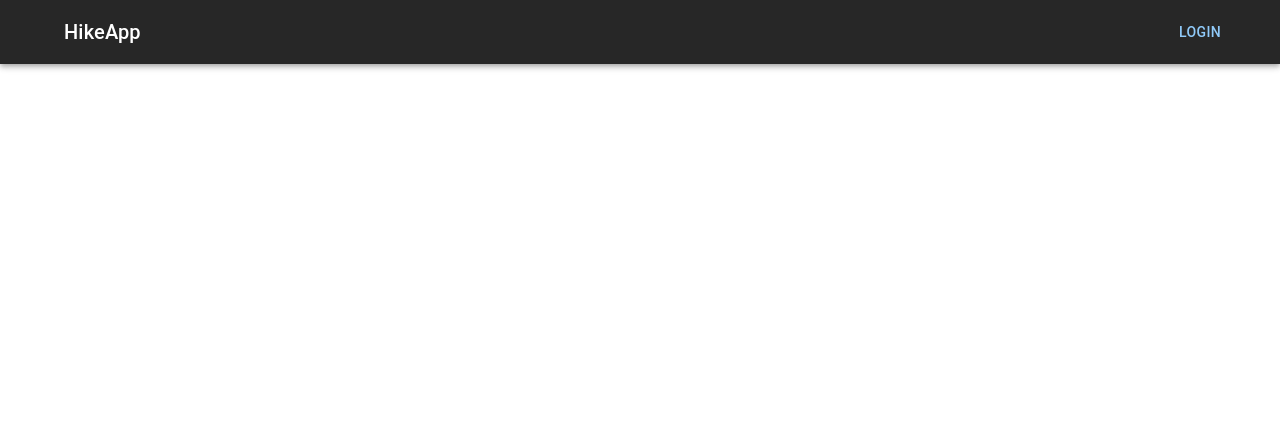
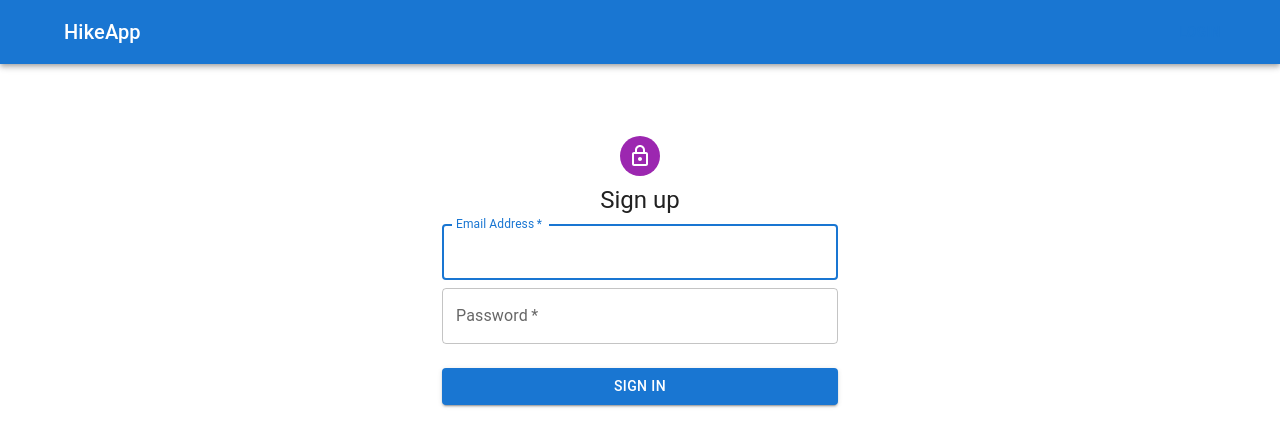
Before and after one commit to austinmprince/hike_app, a React (Create React App) app in the folder client/: page /signup in a window 1280 px wide. Shown: the top 446 px of the page. Built offline with nearby package versions, Linux system fonts and the light colour scheme.

Commit message:
adding sign up page

```diff
--- a/client/package.json
+++ b/client/package.json
@@ -5,7 +5,8 @@
   "dependencies": {
     "@emotion/react": "^11.10.5",
     "@emotion/styled": "^11.10.5",
-    "@mui/material": "^5.10.14",
+    "@mui/icons-material": "^5.11.0",
+    "@mui/material": "^5.11.0",
     "@testing-library/jest-dom": "^5.16.5",
     "@testing-library/react": "^13.4.0",
     "@testing-library/user-event": "^13.5.0",
--- a/client/public/index.html
+++ b/client/public/index.html
@@ -9,7 +9,7 @@
       name="description"
       content="Web site created using create-react-app"
     />
-    <link rel="apple-touch-icon" href="%PUBLIC_URL%/logo192.png" />
+    <link rel="apple-touch-icon" href="" />
     <!--
       manifest.json provides metadata used when your web app is installed on a
       user's mobile device or desktop. See https://developers.google.com/web/fundamentals/web-app-manifest/
@@ -24,7 +24,7 @@
       work correctly both with client-side routing and a non-root public URL.
       Learn how to configure a non-root public URL by running `npm run build`.
     -->
-    <title>React App</title>
+    <title>Hikeathon</title>
   </head>
   <body>
     <noscript>You need to enable JavaScript to run this app.</noscript>
--- a/client/src/App.js
+++ b/client/src/App.js
@@ -14,7 +14,7 @@ var testProps = { user: 'userName', isShowing: true };
 
 const theme = createTheme({
   palette: {
-    mode: "dark",
+    mode: "light",
   },
 });
 
--- a/client/src/components/Navigation.js
+++ b/client/src/components/Navigation.js
@@ -16,7 +16,7 @@ const Navigation = (props) => {
   console.log(props.props.isShowing);
 // export default function Navigation() {
   return(
-    <AppBar position="static">
+    <AppBar position="static" >
       <Container maxWidth="xl">
       <Toolbar>
         <IconButton>
--- a/client/src/pages/Signup.js
+++ b/client/src/pages/Signup.js
@@ -1,7 +1,11 @@
 import React from "react";
 import Box from '@mui/material/Box';
+import LockOutlinedIcon from '@mui/icons-material/LockOutlined';
+import Avatar  from '@mui/material/Avatar';
+import Button from "@mui/material/Button";
 import { createTheme, ThemeProvider } from '@mui/material/styles';
 import { Container } from "@mui/system";
+import { CssBaseline, TextField, Typography } from "@mui/material";
 
 const theme = createTheme();
 const Signup = () => {
@@ -17,6 +21,7 @@ const Signup = () => {
   }
   return (
     <Container component="main" maxWidth="xs">
+      <CssBaseline/>
     <Box
     sx={{
       marginTop: 8,
@@ -25,6 +30,33 @@ const Signup = () => {
       alignItems: 'center',
     }}
   >
+    <Avatar sx={{ m: 1, bgcolor: 'secondary.main' }}>
+      <LockOutlinedIcon/>
+    </Avatar>
+    <Typography component="h1" variant="h5">
+      Sign up
+    </Typography>
+    <Box component="form" onSubmit={handleSubmit} noValidate sx={{ mt: 1 }}>
+      <TextField
+        required
+        fullWidth
+        id="email"
+        label="Email Address"
+        name="email"
+        autoComplete="email"
+        autoFocus
+      />
+      <TextField sx={{mt:1 }}required fullWidth id="password" label="Password"
+      name="password" autoComplete="password" autofocus/>
+      <Button
+              type="submit"
+              fullWidth
+              variant="contained"
+              sx={{ mt: 3, mb: 2 }}
+            >
+              Sign In
+            </Button>
+    </Box>
     </Box>
     </Container>
   );
```
Also changed, not shown: 2 other files (tests, documents, lock files or other folders).
